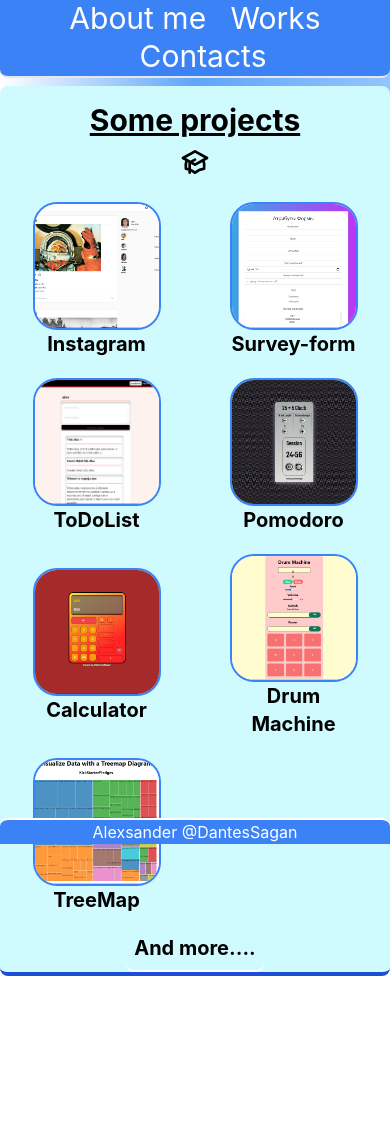
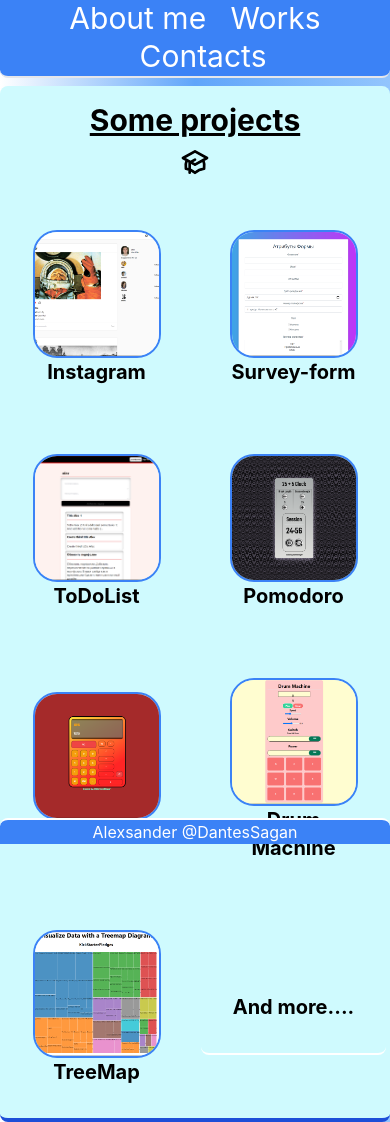
Before and after one commit to DantesSagan/portfolioReact, a Next.js app: page /projects in a window 390 px wide. Before the commit the page ends 976 px from the top, so only its background shows below. Built offline with nearby package versions, Linux system fonts and the light colour scheme.

Commit message:
changing css structure

```diff
--- a/pages/addresses.js
+++ b/pages/addresses.js
@@ -7,9 +7,10 @@ export default function Addresses() {
     // Addresses section
     <div className='bg-gradient-to-r from-white via-blue-400 to-blue-300 h-screen'>
       <NavBar />
+      <main className='relative mx-auto max-w-screen-md mt-12 xl:mt-44 2xl:mt-52'>
         <section
           tabIndex='11'
-        className='mt-44 mx-auto max-w-screen-sm text-center bg-cyan-100 rounded-lg border-b-4 border-blue-700'
+          className='container mx-auto max-w-screen-sm text-center bg-cyan-100 rounded-lg border-b-4 border-blue-700'
         >
           <div id='dvsection' className='inset-0'>
             <header
@@ -75,6 +76,7 @@ export default function Addresses() {
             </div>
           </div>
         </section>
+      </main>
       <Footer />{' '}
       <Script
         src='https://kit.fontawesome.com/0c15724ba9.js'
--- a/pages/components/greet.js
+++ b/pages/components/greet.js
@@ -3,7 +3,7 @@
 export default function Greet() {
   return (
     // Greeting section
-    <main className='relative mx-auto max-w-screen-md mt-12'>
+    <main className='relative mx-auto max-w-screen-md mt-12 marginSM'>
       <section
         className='container mx-auto text-center w-3/4 inset-0 text-slate-100 subpixel-antialiased'
         tabIndex='2'
@@ -14,7 +14,7 @@ export default function Greet() {
             alt='alex'
             src='/images/голова_с_очками-3-removebg.png'
           />
-          <div id='card'>
+          <div id='card' className='h-full w-full'>
             <h1 className='text-4xl'>
               <strong>Hello i'm Alexsander Mikhaylov</strong>
             </h1>
@@ -26,8 +26,6 @@ export default function Greet() {
               <em className='text-2xl'>JS</em>
               <br />
               <em className='text-2xl'>HTML</em>
-              <br />
-              <em className='text-2xl'>CSS</em>
             </div>
           </div>
         </div>
--- a/pages/projects.js
+++ b/pages/projects.js
@@ -5,13 +5,16 @@ import NavBar from './components/navbar';
 export default function Project() {
   return (
     // Project Section
-    <div className='bg-gradient-to-r from-white via-blue-400 to-blue-300 h-screen'>
+    <div className='bg-gradient-to-r from-white via-blue-400 to-blue-300 2xl:h-screen lg:h-full'>
       <NavBar />
+      <main className='relative mx-auto max-w-screen-md mt-2 '>
+        {' '}
         <section
-        className='mt-2 mx-auto max-w-screen-sm text-center bg-cyan-100 rounded-lg border-b-4 border-blue-700'
+          className='container mx-auto max-w-screen-sm text-center bg-cyan-100 rounded-lg border-b-4 border-blue-700'
           tabIndex='5'
         >
-        <div className='text-3xl p-4 font-bold underline'>
+          <div className='grid grid-cols-2 gap-1 place-items-center'>
+            <div className='text-3xl p-4 font-bold underline col-span-2'>
               Some projects
               <svg
                 xmlns='http://www.w3.org/2000/svg'
@@ -30,8 +33,7 @@ export default function Project() {
                 />
               </svg>
             </div>
-        <div className='grid grid-cols-2 gap-1 place-items-center'>
-          <div className='p-2 cn'>
+            <div className='p-8 2xl:p-2'>
               <a
                 rel='noreferrer'
                 href='https://github.com/DantesSagan/Instagram_clone_by_me'
@@ -39,7 +41,7 @@ export default function Project() {
                 tabIndex='6'
               >
                 <img
-                className={`object-cover rounded-3xl h-32 w-32  border-2 border-blue-500 hover:opacity-75 transition duration-300 active:scale-75`}
+                  className='object-cover rounded-3xl h-32 w-32  border-2 border-blue-500 hover:opacity-75 transition duration-300 active:scale-75'
                   alt='instagram_clone'
                   src='images/projects/inst.png'
                 />
@@ -47,7 +49,7 @@ export default function Project() {
               </a>
             </div>
 
-          <div className='p-2'>
+            <div className='p-8 2xl:p-2'>
               <a
                 rel='noreferrer'
                 href='https://github.com/DantesSagan/simple-form'
@@ -63,7 +65,7 @@ export default function Project() {
               </a>
             </div>
 
-          <div className='p-2'>
+            <div className='p-8 2xl:p-2'>
               <a
                 rel='noreferrer'
                 href='https://github.com/DantesSagan/ToDoList'
@@ -79,7 +81,7 @@ export default function Project() {
               </a>
             </div>
 
-          <div className='p-2'>
+            <div className='p-8 2xl:p-2'>
               <a
                 rel='noreferrer'
                 href='https://github.com/DantesSagan/pomodoro'
@@ -95,7 +97,7 @@ export default function Project() {
               </a>
             </div>
 
-          <div className='p-2'>
+            <div className='p-8 2xl:p-2'>
               <a
                 rel='noreferrer'
                 href='https://github.com/DantesSagan/calculator'
@@ -111,7 +113,7 @@ export default function Project() {
               </a>
             </div>
 
-          <div className='p-2'>
+            <div className='p-8 2xl:p-2'>
               <a
                 rel='noreferrer'
                 href='https://github.com/DantesSagan/drum-machine'
@@ -130,7 +132,7 @@ export default function Project() {
               </a>
             </div>
 
-          <div className='p-2'>
+            <div className='p-8 2xl:p-2'>
               <a
                 rel='noreferrer'
                 href='https://github.com/DantesSagan/d3VisFiveFCC'
@@ -146,7 +148,7 @@ export default function Project() {
               </a>
             </div>
 
-          <div className='border-b-2 border-white p-2 col-span-2 hover:border-b-2 hover:border-blue-500 rounded-lg'>
+            <div className='border-b-2 border-white p-8 2xl:p-2 hover:border-b-2 hover:border-blue-500 rounded-lg'>
               <a
                 rel='noreferrer'
                 href='https://github.com/DantesSagan'
@@ -158,6 +160,7 @@ export default function Project() {
             </div>
           </div>
         </section>
+      </main>
       <Footer />
     </div>
   );
--- a/styles/globals.css
+++ b/styles/globals.css
@@ -18,3 +18,28 @@ a {
 * {
   box-sizing: border-box;
 }
+@media only screen and (max-width: 1440px) {
+  .marginSM {
+    margin-top: 0.005rem;
+  }
+}
+@media only screen and (max-width: 1024px) {
+  .marginSM {
+    margin-top: 0.05rem;
+  }
+}
+@media only screen and (max-width: 800px) {
+  .marginSM {
+    margin-top: 0.25rem;
+  }
+}
+@media only screen and (max-width: 425px) {
+  .marginSM {
+    margin-top: 0.55rem;
+  }
+}
+@media only screen and (max-width: 340px) {
+  .marginSM {
+    margin-top: 1rem;
+  }
+}
```
Lines whose indentation alone changed are shown as unchanged.
